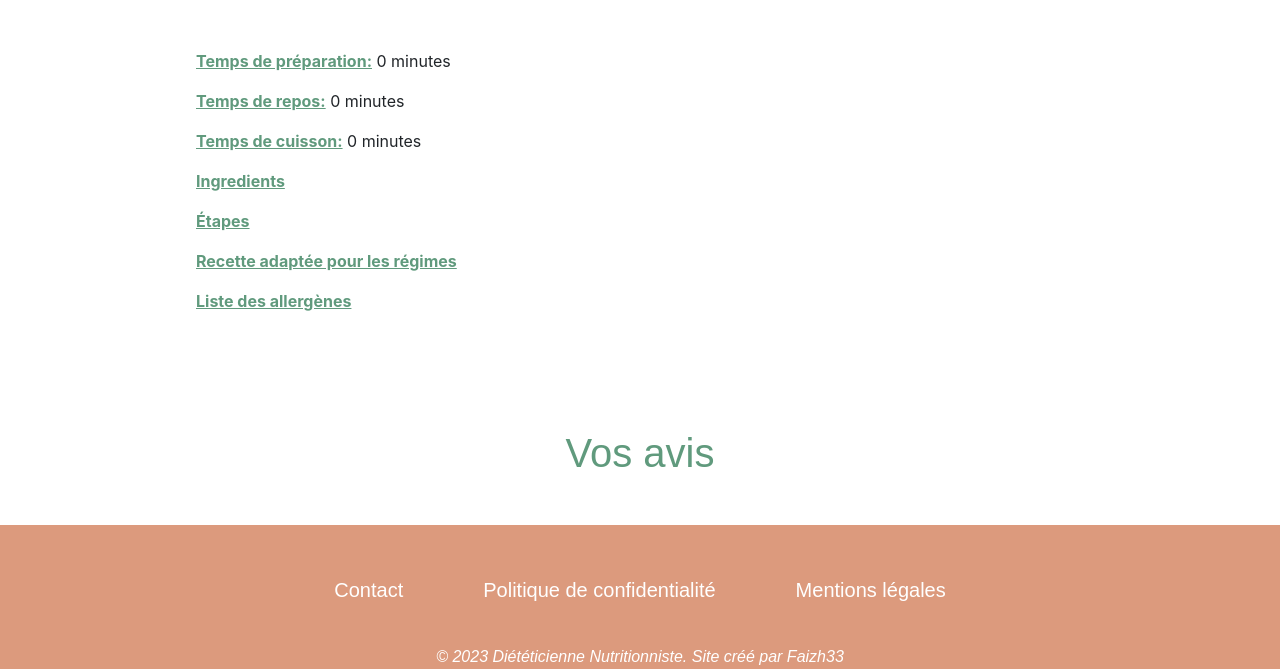
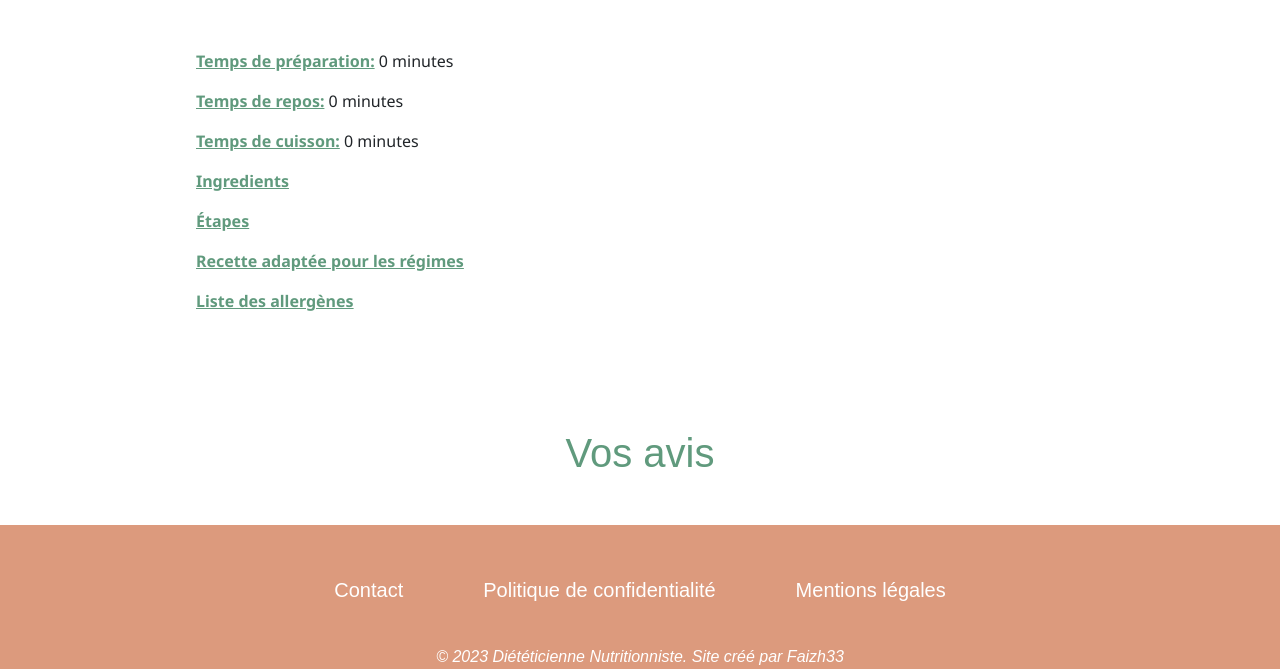
Before and after one commit to Faizh33/diet-project, a Symfony app: template templates/recipe-details.html.twig in a window 1280 px wide. Shown: the part 648-1317 px from the top of the page. Run offline with Twig, Linux system fonts and the light colour scheme; the template is opened without the code that fills it, so the values that code supplies are empty; some libraries are stand-ins or nearby versions; some web fonts are replaced.

Commit message:
adding class attribute to format text

```diff
--- a/templates/recipe-details.html.twig
+++ b/templates/recipe-details.html.twig
@@ -18,47 +18,92 @@
             <div class="image-container">
                 <img src="{{ asset('pictures/' ~ recipe.pictureName) }}" alt="Photo de la recette {{ recipe.title }}" class="recipe-picture" />
             </div>
-            <p class="recipe-introduction">{{ recipe.description|raw }}</p>
-            <p><span class="text-title">Temps de préparation:</span>
+            <p class="recipe-introduction text">{{ recipe.description|raw }}</p>
+            <p class="text"><span class="text-title">Temps de préparation:</span>
             {{ recipe.preparationTime is null ? '0' : recipe.preparationTime }} minutes
             </p>
-            <p><span class="text-title">Temps de repos:</span>
+            <p class="text"><span class="text-title">Temps de repos:</span>
             {{ recipe.breakTime is null ? '0' : recipe.breakTime }} minutes
             </p>
-            <p><span class="text-title">Temps de cuisson:</span>
+            <p class="text"><span class="text-title">Temps de cuisson:</span>
             {{ recipe.cookingTime  is null ? '0' : recipe.cookingTime}} minutes
             </p>
             <div class="list-ingredients-container">
-                <p class="text-title">Ingredients</p>
+                <p class="text-title text">Ingredients</p>
                 <ul class="list-ingredients">
                     {% for ingredient in recipe.getIngredients() %}
-                        <li><b>{{ ingredient.name }} :</b> {{ ingredient.quantity }} {{ ingredient.unity }}</li>
+                        <li class="text"><b>{{ ingredient.name }} :</b> {{ ingredient.quantity }} {{ ingredient.unity }}</li>
                     {% endfor %}
                 </ul>
             </div>
             <div class="steps">
-                <p class="text-title">Étapes</p>
+                <p class="text-title text">Étapes</p>
                 {% for step in sortedSteps %}
-                    <p><b>Étape {{ step.orderNumber }} </b>  {{ step.description }}</li>
+                    <p class="text"><b>Étape {{ step.orderNumber }} </b>  {{ step.description }}</li>
                 {% endfor %}
                 </p>
             </div>
-            <p class="text-title">Recette adaptée pour les régimes</p>
+            <p class="text-title text">Recette adaptée pour les régimes</p>
             <ul>
                 {% for diet in recipe.getDiets() %}
-                    <li>{{ diet.name }}</li>
+                    <li class="text">{{ diet.name }}</li>
                 {% endfor %}
             </ul>
-            <p class="text-title">Liste des allergènes</p>
+            <p class="text-title text">Liste des allergènes</p>
             <ul>
                 {% for allergen in recipe.getAllergens() %}
-                    <li>{{ allergen.name }}</li>
+                    <li class="text">{{ allergen.name }}</li>
                 {% endfor %}
             </ul>
         </div>
     </div>
     <h2 class="title">Vos avis</h2>
+    <div class="row">
+        {% for review in reviews %}
+            <div class="col-lg-4 col-md-6 col-12 review-item">
+                <div class="review-container">
+                    <div class="rate">
+                        {% for i in 1..5 %}
+                            {% if i <= review.rate %}
+                                <span class="star yellow-star">★</span>
+                            {% else %}
+                                <span class="star">☆</span>
+                            {% endif %}
+                        {% endfor %}
+                    </div>
+                    <p class="review-text text">{{ review.comment }}</p>
+                    <p class="review-name text">{{ review.name }}</p>
+                </div>
+            </div>
+        {% endfor %}
+    </div>
     <div class="review-container">
+        {% if app.user is not null %}
+        {% set placeholderText = 'Bonjour ' ~ app.user.firstName ~ ' ' ~ app.user.lastName %}
 
+        {{ form_start(form, {'attr': {'id':'review-form', 'class': 'form review-form'}}) }}
+        {{ form_widget(form.name, {'attr': {'id': 'name', 'name': 'name', 'required': 'required', 'placeholder' : '{{ placeholderText }}'}}) }}
+        {{ form_label(form.comment, 'Donnez-moi votre avis', {'label_attr': {'class': 'label text'}}) }}
+        {{ form_widget(form.comment, {'attr': {'id': 'comment', 'rows': '5', 'cols': '33'}}) }}
+
+        <p class="label">Note</p>
+        <div class="rating-form-container"  id="star-rating">
+            <div class="rating">
+                <input type="radio" id="star1" name="rating" value="5" />
+                <label for="star1"></label>
+                <input type="radio" id="star2" name="rating" value="4" />
+                <label for="star2"></label>
+                <input type="radio" id="star3" name="rating" value="3" />
+                <label for="star3"></label>
+                <input type="radio" id="star4" name="rating" value="2" />
+                <label for="star4"></label>
+                <input type="radio" id="star5" name="rating" value="1" />
+                <label for="star5"></label>
+            </div>
+        </div>
+        <input type="submit" class="button form-button" value="Envoyer">
+        {{ form_end(form) }}
+        {% endif %}
+        <div class="error-message text" style="display: none;">Veuillez sélectionner une note.</div>
     </div>
 {% endblock %}
--- a/templates/recipes.html.twig
+++ b/templates/recipes.html.twig
@@ -13,7 +13,7 @@
 
 {% block body %}
     <h1 class="title">Mes recettes</h1>
-    <p class="introduction-text">Bienvenue dans notre collection de recettes, où la gastronomie se marie à la santé et à la diversité des goûts. Nous vous proposons une sélection exquise de plats, soigneusement élaborés pour satisfaire les papilles les plus exigeantes, tout en tenant compte des besoins spécifiques de chacun. Que vous cherchiez des recettes légères et équilibrées, des options végétariennes ou des créations gourmandes pour des occasions spéciales, vous trouverez ici l'inspiration pour chaque repas. Explorez notre éventail de saveurs, découvrez de nouvelles idées culinaires et régalez-vous tout en prenant soin de votre bien-être. Bon appétit !</p>
+    <p class="introduction-text text">Bienvenue dans notre collection de recettes, où la gastronomie se marie à la santé et à la diversité des goûts. Nous vous proposons une sélection exquise de plats, soigneusement élaborés pour satisfaire les papilles les plus exigeantes, tout en tenant compte des besoins spécifiques de chacun. Que vous cherchiez des recettes légères et équilibrées, des options végétariennes ou des créations gourmandes pour des occasions spéciales, vous trouverez ici l'inspiration pour chaque repas. Explorez notre éventail de saveurs, découvrez de nouvelles idées culinaires et régalez-vous tout en prenant soin de votre bien-être. Bon appétit !</p>
     <div class="row">
         {% for recipe in pagination %}
         <div class="recipe-container col-md-6 col-lg-4">
```
Also changed, not shown: templates/home.html.twig (+4 -4 lines).
